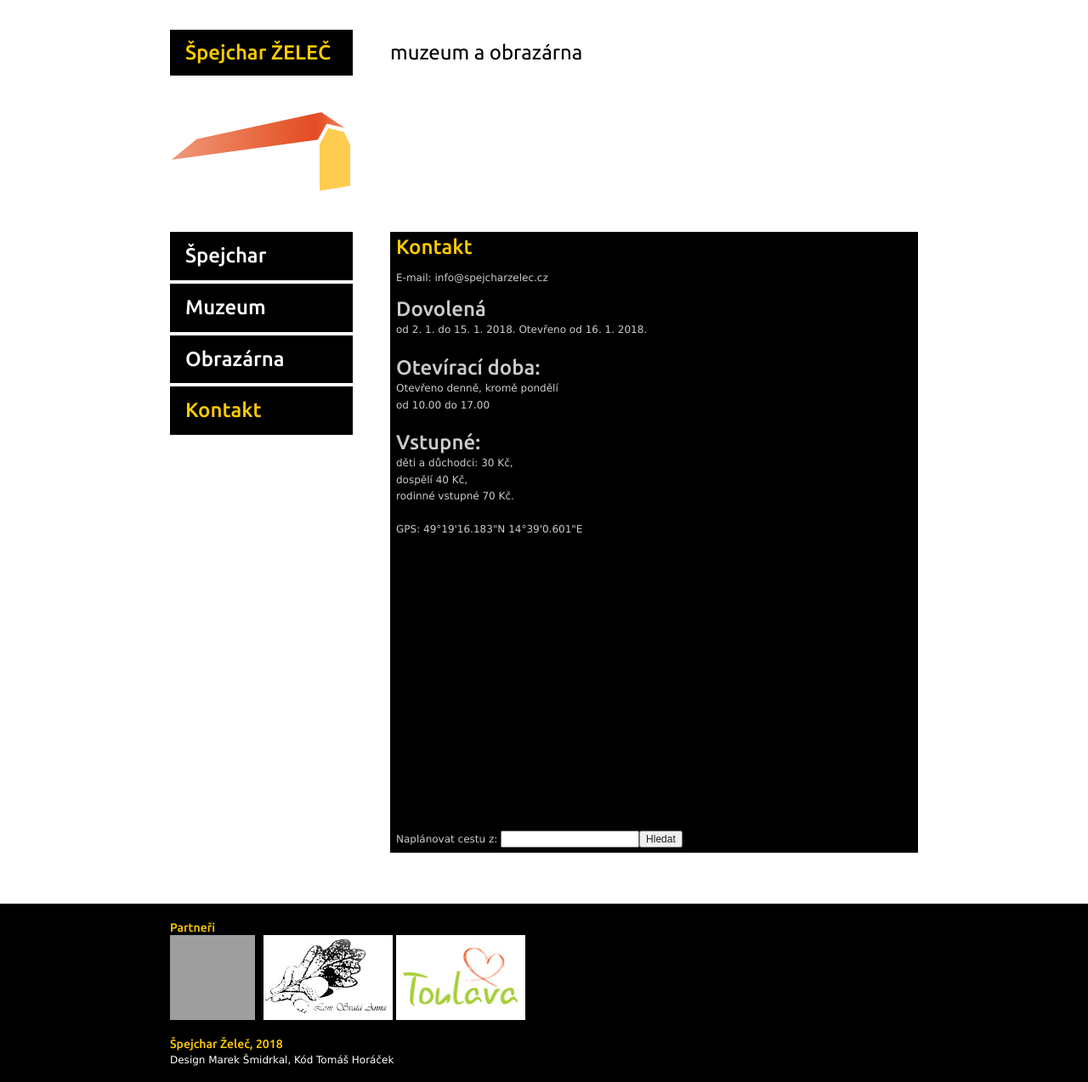
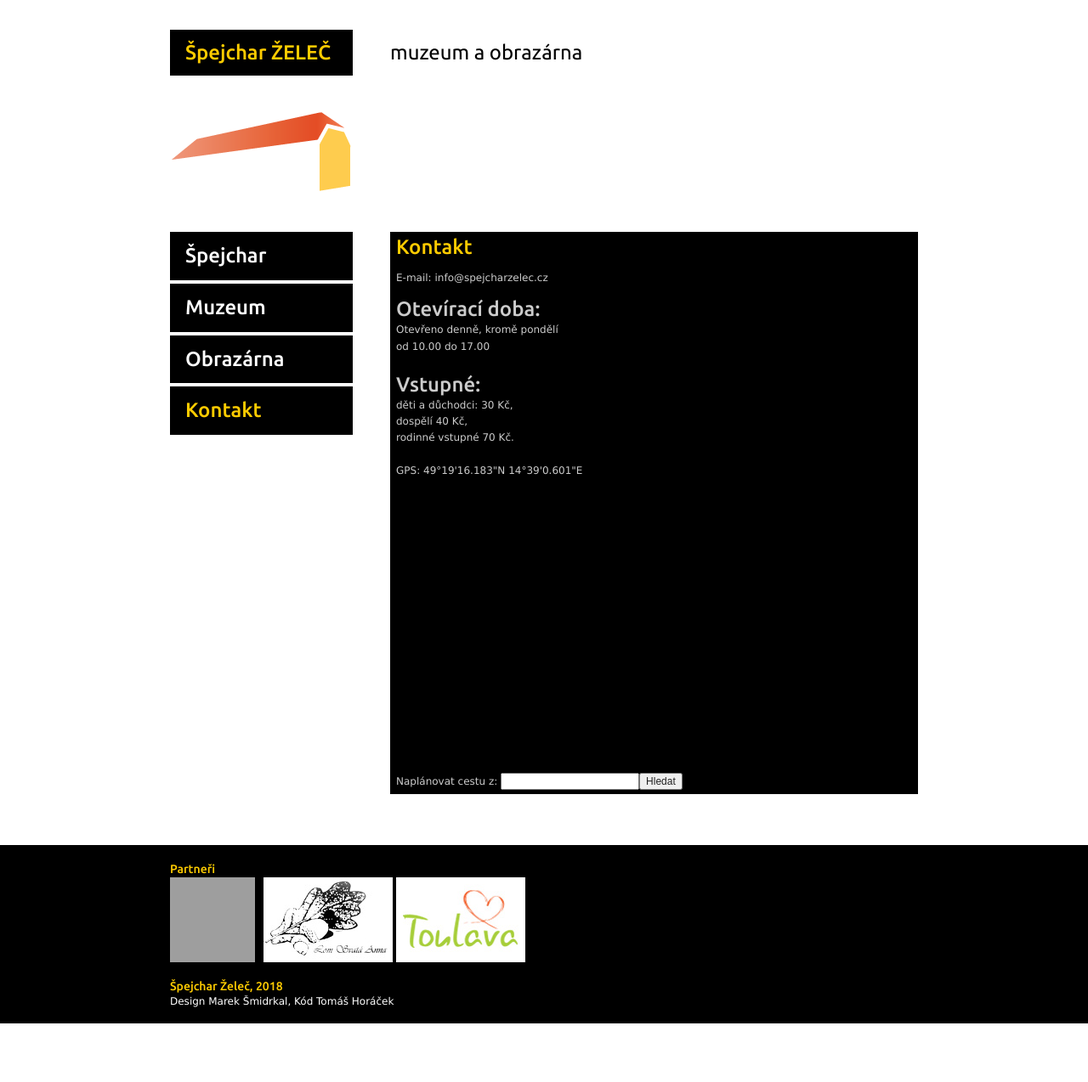
Before and after one commit to spejcharzelec/spejcharzelec.github.com, a Jekyll site: the page built from kontakt/index.html, in a window 1280 px wide. Shown: the whole page at 85% size. Built offline with Jekyll 4.4.1, drawn with Linux system fonts in a browser that asks for light colours; after the commit the page ends 1205 px from its top, so only the background shows below that; grey boxes are pictures that could not be loaded.

Commit message:
Update index.html

```diff
--- a/kontakt/index.html
+++ b/kontakt/index.html
@@ -7,9 +7,6 @@ menu: kontakt
 <div class="black-container">
     <h2><a href="/kontakt/">Kontakt</a></h2>
     <p>E-mail: info@spejcharzelec.cz</p>
-
-    <H2>Dovolená</H2>
-    od 2. 1. do 15. 1. 2018. Otevřeno od 16. 1. 2018.<br><br>
 
     <h2>Otevírací doba:</h2>
     Otevřeno denně, kromě pondělí<br />
```
